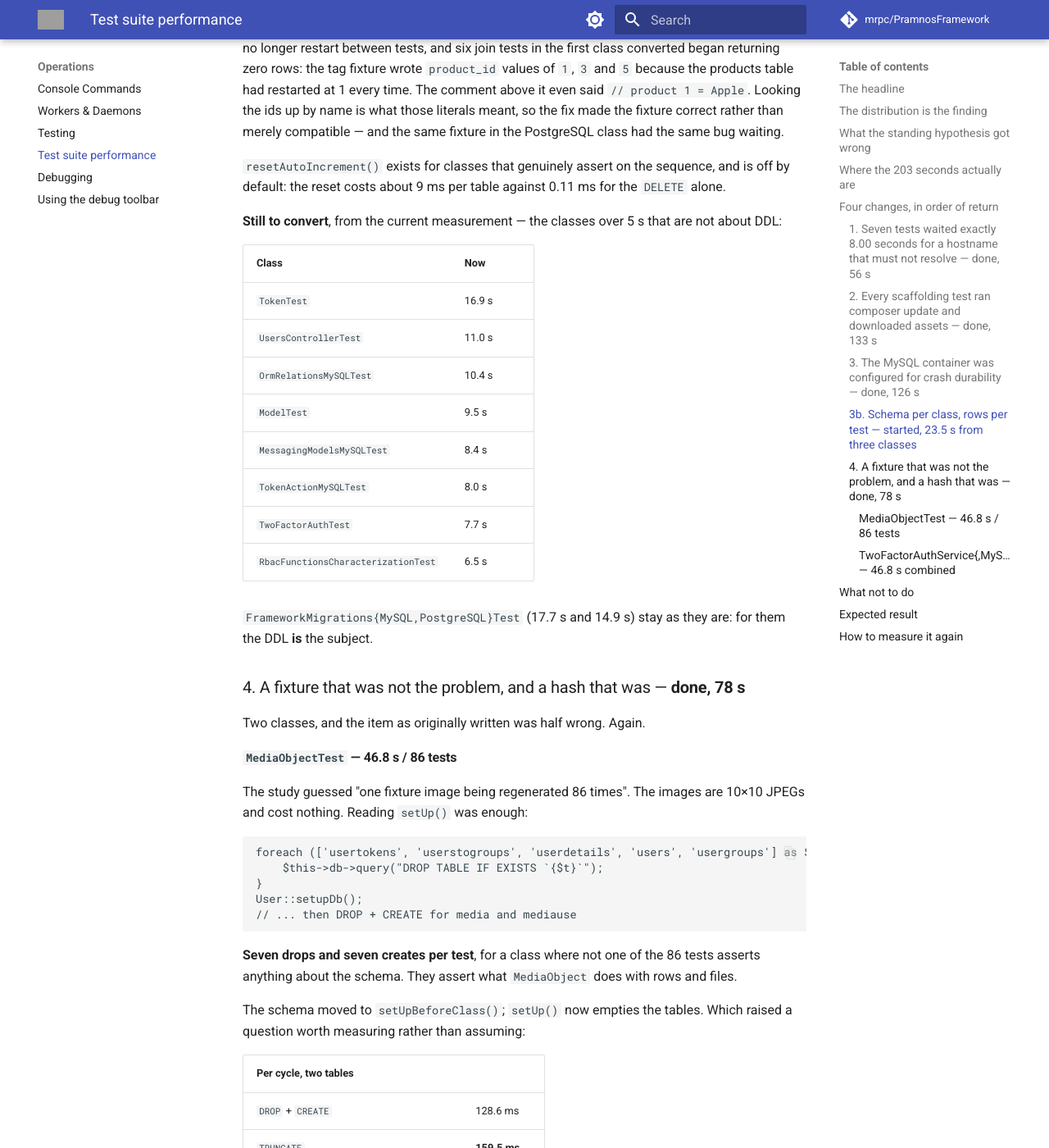
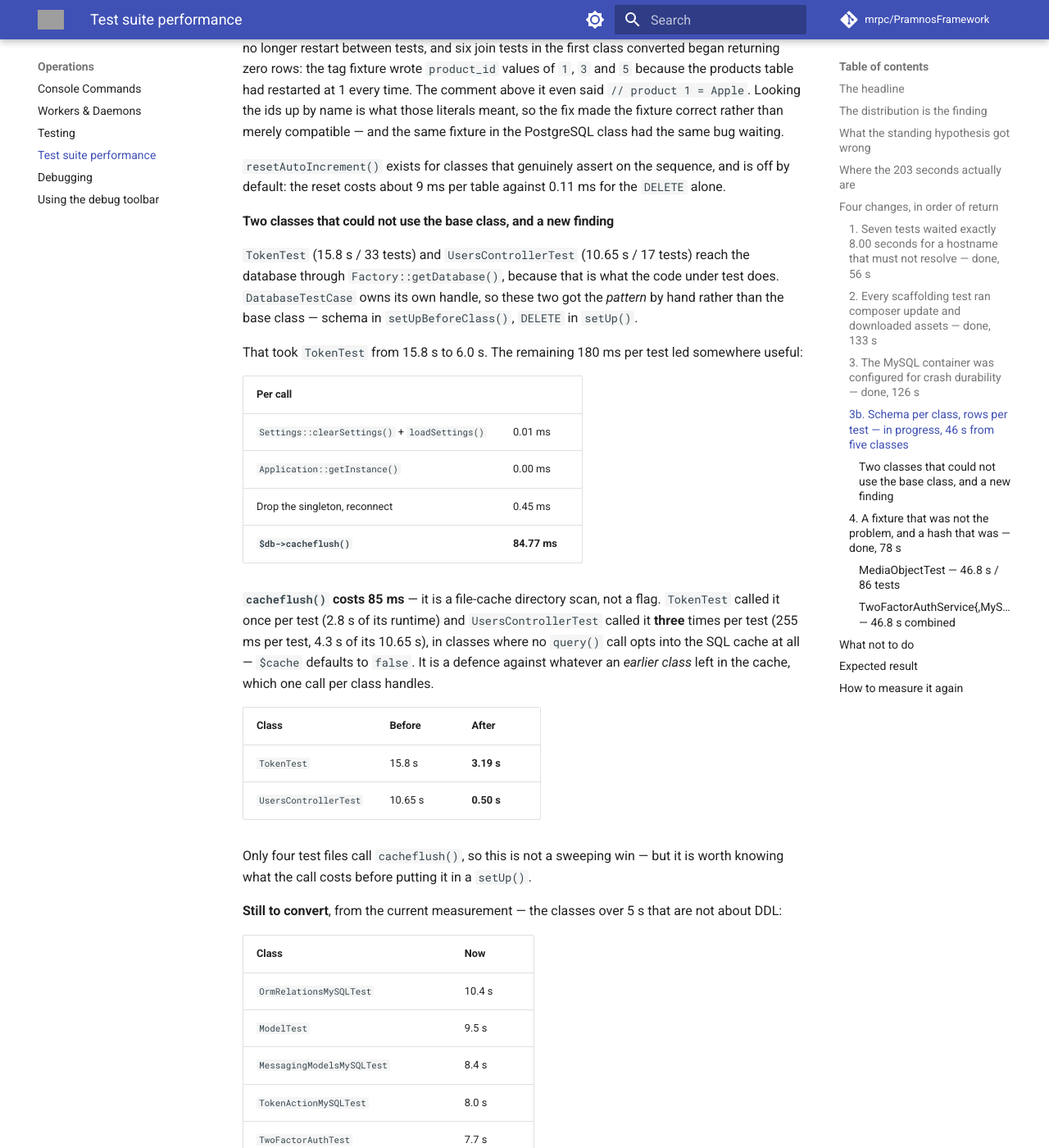
Before and after one commit to mrpc/PramnosFramework, an MkDocs documentation site: the page built from docs/Pramnos_Test_Suite_Performance.md, in a window 1280 px wide and 1400 px high, scrolled down 7437 px. Shown: the whole window at 82% size. Built offline with MkDocs 1.6.1 and Material for MkDocs 9.7.7, drawn with Linux system fonts in a browser that asks for light colours; comment, search, counter and statistics services are not loaded; some of the changed text lies outside the part shown; grey boxes are pictures that could not be loaded.

Commit message:
perf(testing): cacheflush() costs 85ms, and two classes that own no connection
TokenTest and UsersControllerTest reach the database through
Factory::getDatabase(), because that is what the code under test does.
DatabaseTestCase owns its own handle, so these two got the pattern by hand instead
of the base class: schema in setUpBeforeClass(), DELETE in setUp().

Finding the right files took longer than it should have. There are two classes
named TokenTest and two named UsersControllerTest in this suite, and the slow ones
were not the ones a grep by name found - an early diagnosis said "no DDL at all"
about the wrong file. The JUnit log carries the path; use it.

TokenTest ran 13 DDL statements per test and went to 6.0s, which left a flat 180ms
per test that no single test explained. Measured: Settings::clearSettings() plus
loadSettings() 0.01ms, Application::getInstance() 0.00ms, dropping the singleton and
reconnecting 0.45ms, and $db->cacheflush() 84.77ms. cacheflush() is a file-cache
directory scan, not a flag. TokenTest called it once per test; UsersControllerTest
called it three times per test, 255ms, in classes where no query() call opts into
the SQL cache at all since $cache defaults to false. It defends against what an
earlier class left in the cache, which one call per class handles.

TokenTest 15.8s -> 3.19s. UsersControllerTest 10.65s -> 0.50s. Only four test files
call cacheflush(), so this is not a sweeping win, but the Testing Guide now records
what the call costs before somebody puts it in a setUp().

442s delivered across the study. Full suite with coverage 17:02 -> 7:46.

```diff
--- a/docs/Pramnos_Test_Suite_Performance.md
+++ b/docs/Pramnos_Test_Suite_Performance.md
@@ -259,7 +259,7 @@ notices.
 **Do not do this to a database you would miss.** The settings trade crash safety for
 speed, which is only free because this data is disposable.
 
-### 3b. Schema per class, rows per test — **started, 23.5 s from three classes**
+### 3b. Schema per class, rows per test — **in progress, 46 s from five classes**
 
 `Pramnos\Framework\Testing\DatabaseTestCase` now implements the split, and the first three
 classes are on it:
@@ -285,19 +285,49 @@ PostgreSQL class had the same bug waiting.
 `resetAutoIncrement()` exists for classes that genuinely assert on the sequence, and is off
 by default: the reset costs about 9 ms per table against 0.11 ms for the `DELETE` alone.
 
+#### Two classes that could not use the base class, and a new finding
+
+`TokenTest` (15.8 s / 33 tests) and `UsersControllerTest` (10.65 s / 17 tests) reach the
+database through `Factory::getDatabase()`, because that is what the code under test does.
+`DatabaseTestCase` owns its own handle, so these two got the *pattern* by hand rather than
+the base class — schema in `setUpBeforeClass()`, `DELETE` in `setUp()`.
+
+That took `TokenTest` from 15.8 s to 6.0 s. The remaining 180 ms per test led somewhere
+useful:
+
+| Per call | |
+| --- | --- |
+| `Settings::clearSettings()` + `loadSettings()` | 0.01 ms |
+| `Application::getInstance()` | 0.00 ms |
+| Drop the singleton, reconnect | 0.45 ms |
+| **`$db->cacheflush()`** | **84.77 ms** |
+
+**`cacheflush()` costs 85 ms** — it is a file-cache directory scan, not a flag. `TokenTest`
+called it once per test (2.8 s of its runtime) and `UsersControllerTest` called it **three**
+times per test (255 ms per test, 4.3 s of its 10.65 s), in classes where no `query()` call
+opts into the SQL cache at all — `$cache` defaults to `false`. It is a defence against
+whatever an *earlier class* left in the cache, which one call per class handles.
+
+| Class | Before | After |
+| --- | --- | --- |
+| `TokenTest` | 15.8 s | **3.19 s** |
+| `UsersControllerTest` | 10.65 s | **0.50 s** |
+
+Only four test files call `cacheflush()`, so this is not a sweeping win — but it is worth
+knowing what the call costs before putting it in a `setUp()`.
+
 **Still to convert**, from the current measurement — the classes over 5 s that are not about
 DDL:
 
 | Class | Now |
 | --- | --- |
-| `TokenTest` | 16.9 s |
-| `UsersControllerTest` | 11.0 s |
 | `OrmRelationsMySQLTest` | 10.4 s |
 | `ModelTest` | 9.5 s |
 | `MessagingModelsMySQLTest` | 8.4 s |
 | `TokenActionMySQLTest` | 8.0 s |
 | `TwoFactorAuthTest` | 7.7 s |
 | `RbacFunctionsCharacterizationTest` | 6.5 s |
+| `MessagingModelsPostgreSQLTest` | 5.2 s |
 
 `FrameworkMigrations{MySQL,PostgreSQL}Test` (17.7 s and 14.9 s) stay as they are: for them
 the DDL **is** the subject.
@@ -395,13 +425,13 @@ cheap: a typo in an environment variable must not be able to weaken a deployment
 | 1. ~~Connect timeouts~~ — **done**, by asserting on the DSN and using an IP literal | **56 s** |
 | 2. ~~Scaffold once per class~~ — **done**, and by a different change: `--no-install` | **136 s** |
 | 3. ~~Schema per class + transaction per test~~ — **done**, by fixing the container instead | **126 s** |
-| 3b. Schema per class + rows per test, via `DatabaseTestCase` | **23.5 s** so far, three classes of eleven |
+| 3b. Schema per class + rows per test | **46 s** so far, five classes of twelve |
 | 4. ~~Fixture and hash cost in two classes~~ — **done**; the fixture was never the cost | **78 s** |
 
-**420 s delivered so far** — 56 + 136 + 126 + 78 + 23.5 — without removing a single test, a
+**442 s delivered so far** — 56 + 136 + 126 + 78 + 46 — without removing a single test, a
 single database or the coverage report.
 
-The full run with coverage went **17:02 → 8:06**: 536 s, more than the 420 s measured
+The full run with coverage went **17:02 → 7:46**: 556 s, more than the 442 s measured
 without it. Coverage instrumentation is a multiplier on work done, so removing work removes
 its share of the instrumentation too — the 12% figure at the top of this page is 12% of
 whatever the suite still does.
```
Also changed, not shown: docs/Pramnos_Testing_Guide.md (+1 -0 lines), docs/version-history/posts/2026-08-14-the-comment-said-product-1-equals-apple.md (+33 -1 lines), 2 other files.
